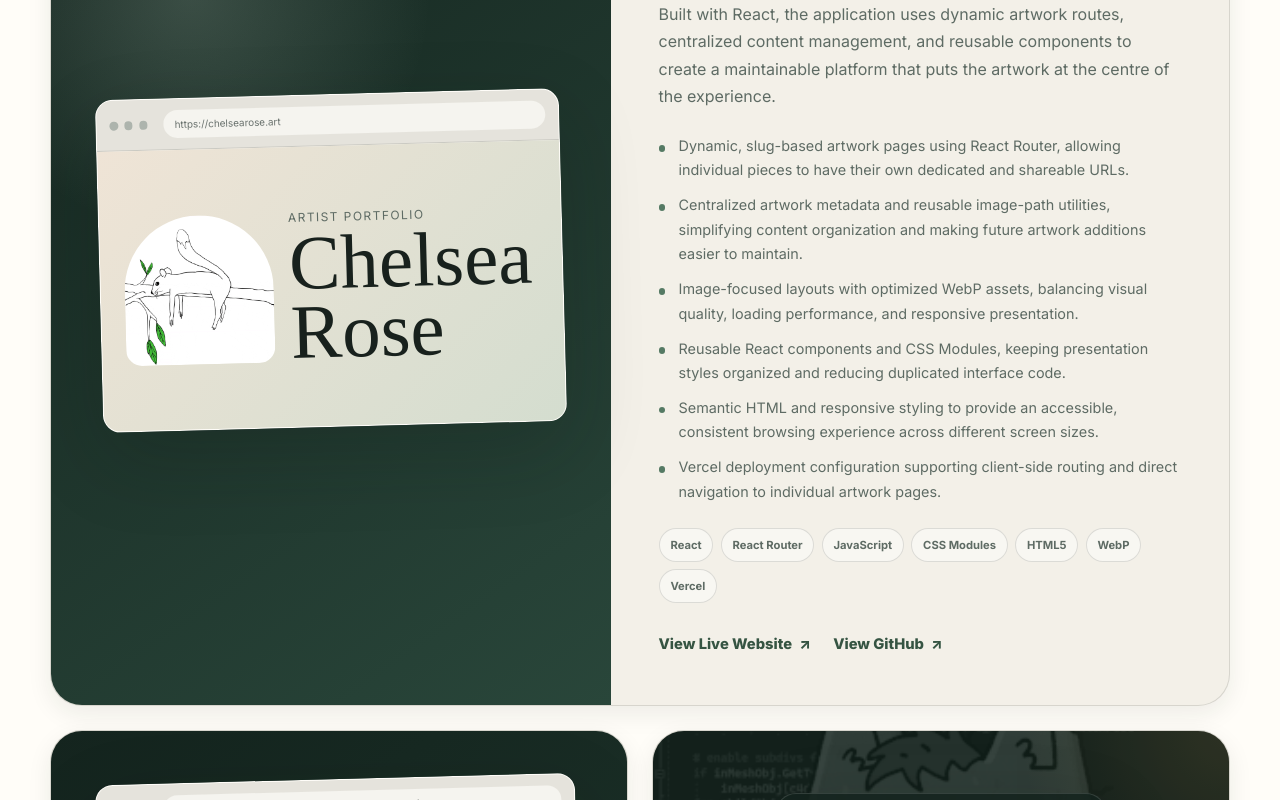
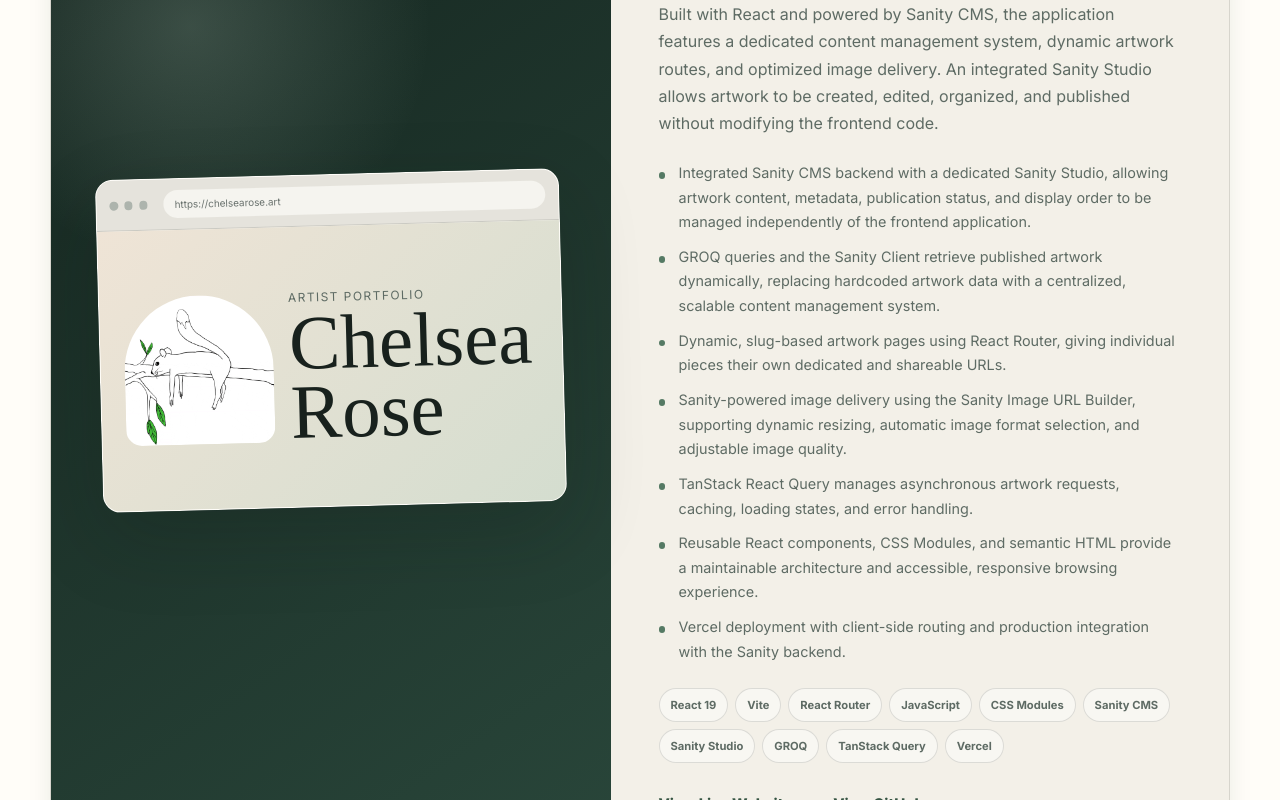
Before and after one commit to BRoseFE/portfolio, a React (Vite) app: page / in a window 1280 px wide. Shown: the part 2040-2840 px from the top of the page. Built offline with nearby package versions, Linux system fonts and the light colour scheme; a web font is replaced by a local one.

Commit message:
Update projects section

```diff
--- a/src/components/Projects.tsx
+++ b/src/components/Projects.tsx
@@ -70,44 +70,55 @@ function Projects() {
 								A custom-built artist portfolio designed to
 								showcase and organize original artwork through
 								an image-focused, responsive experience. Built
-								with React, the application uses dynamic artwork
-								routes, centralized content management, and
-								reusable components to create a maintainable
-								platform that puts the artwork at the centre of
-								the experience.
+								with React and powered by Sanity CMS, the
+								application features a dedicated content
+								management system, dynamic artwork routes, and
+								optimized image delivery. An integrated Sanity
+								Studio allows artwork to be created, edited,
+								organized, and published without modifying the
+								frontend code.
 							</p>
 
 							<ul className="project-highlights">
 								<li>
-									Dynamic, slug-based artwork pages using
-									React Router, allowing individual pieces to
-									have their own dedicated and shareable URLs.
+									Integrated Sanity CMS backend with a
+									dedicated Sanity Studio, allowing artwork
+									content, metadata, publication status, and
+									display order to be managed independently of
+									the frontend application.
 								</li>
 								<li>
-									Centralized artwork metadata and reusable
-									image-path utilities, simplifying content
-									organization and making future artwork
-									additions easier to maintain.
+									GROQ queries and the Sanity Client retrieve
+									published artwork dynamically, replacing
+									hardcoded artwork data with a centralized,
+									scalable content management system.
 								</li>
 								<li>
-									Image-focused layouts with optimized WebP
-									assets, balancing visual quality, loading
-									performance, and responsive presentation.
+									Dynamic, slug-based artwork pages using
+									React Router, giving individual pieces their
+									own dedicated and shareable URLs.
 								</li>
 								<li>
-									Reusable React components and CSS Modules,
-									keeping presentation styles organized and
-									reducing duplicated interface code.
+									Sanity-powered image delivery using the
+									Sanity Image URL Builder, supporting dynamic
+									resizing, automatic image format selection,
+									and adjustable image quality.
 								</li>
 								<li>
-									Semantic HTML and responsive styling to
-									provide an accessible, consistent browsing
-									experience across different screen sizes.
+									TanStack React Query manages asynchronous
+									artwork requests, caching, loading states,
+									and error handling.
 								</li>
 								<li>
-									Vercel deployment configuration supporting
-									client-side routing and direct navigation to
-									individual artwork pages.
+									Reusable React components, CSS Modules, and
+									semantic HTML provide a maintainable
+									architecture and accessible, responsive
+									browsing experience.
+								</li>
+								<li>
+									Vercel deployment with client-side routing
+									and production integration with the Sanity
+									backend.
 								</li>
 							</ul>
 
@@ -115,12 +126,15 @@ function Projects() {
 								className="tech-list"
 								aria-label="Technologies used"
 							>
-								<li>React</li>
+								<li>React 19</li>
+								<li>Vite</li>
 								<li>React Router</li>
 								<li>JavaScript</li>
 								<li>CSS Modules</li>
-								<li>HTML5</li>
-								<li>WebP</li>
+								<li>Sanity CMS</li>
+								<li>Sanity Studio</li>
+								<li>GROQ</li>
+								<li>TanStack Query</li>
 								<li>Vercel</li>
 							</ul>
 
```
